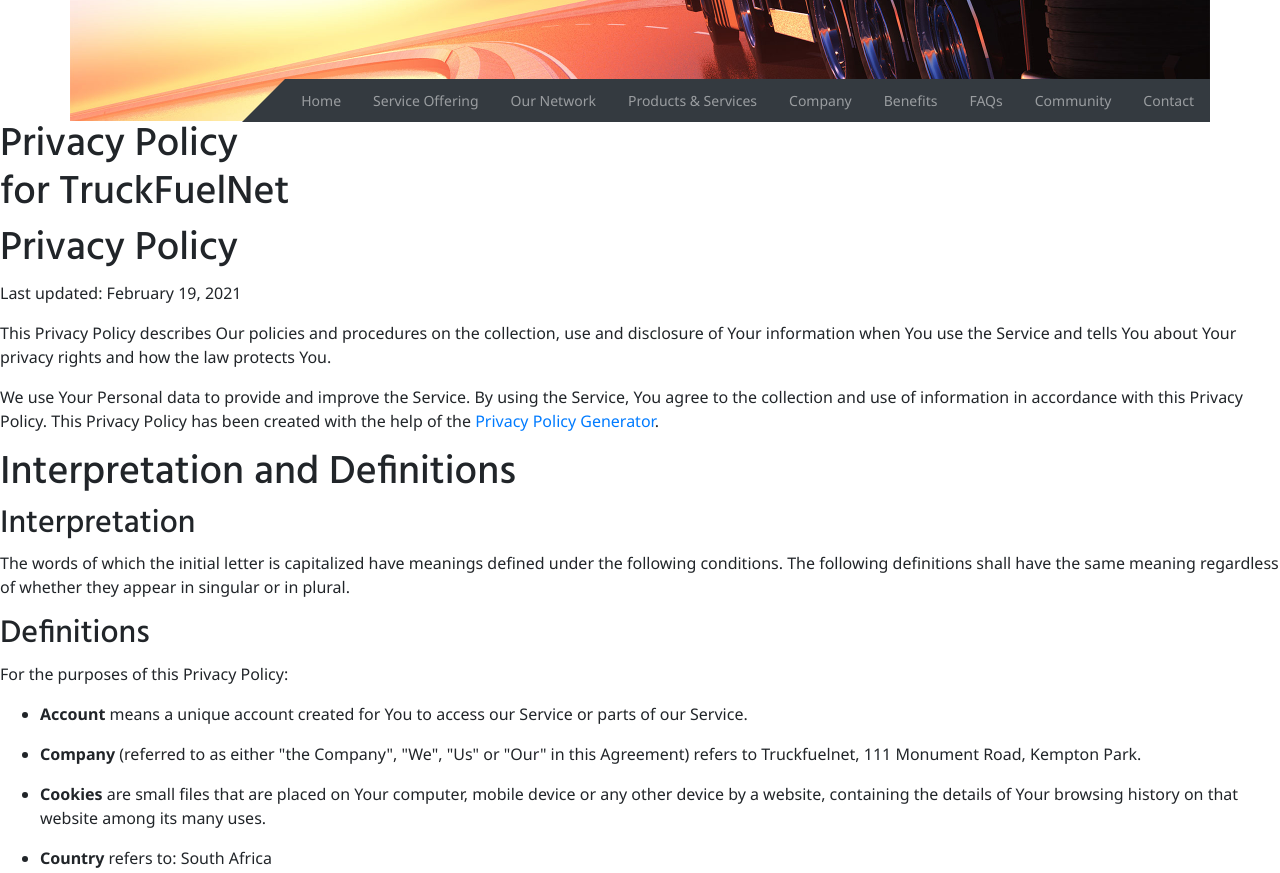
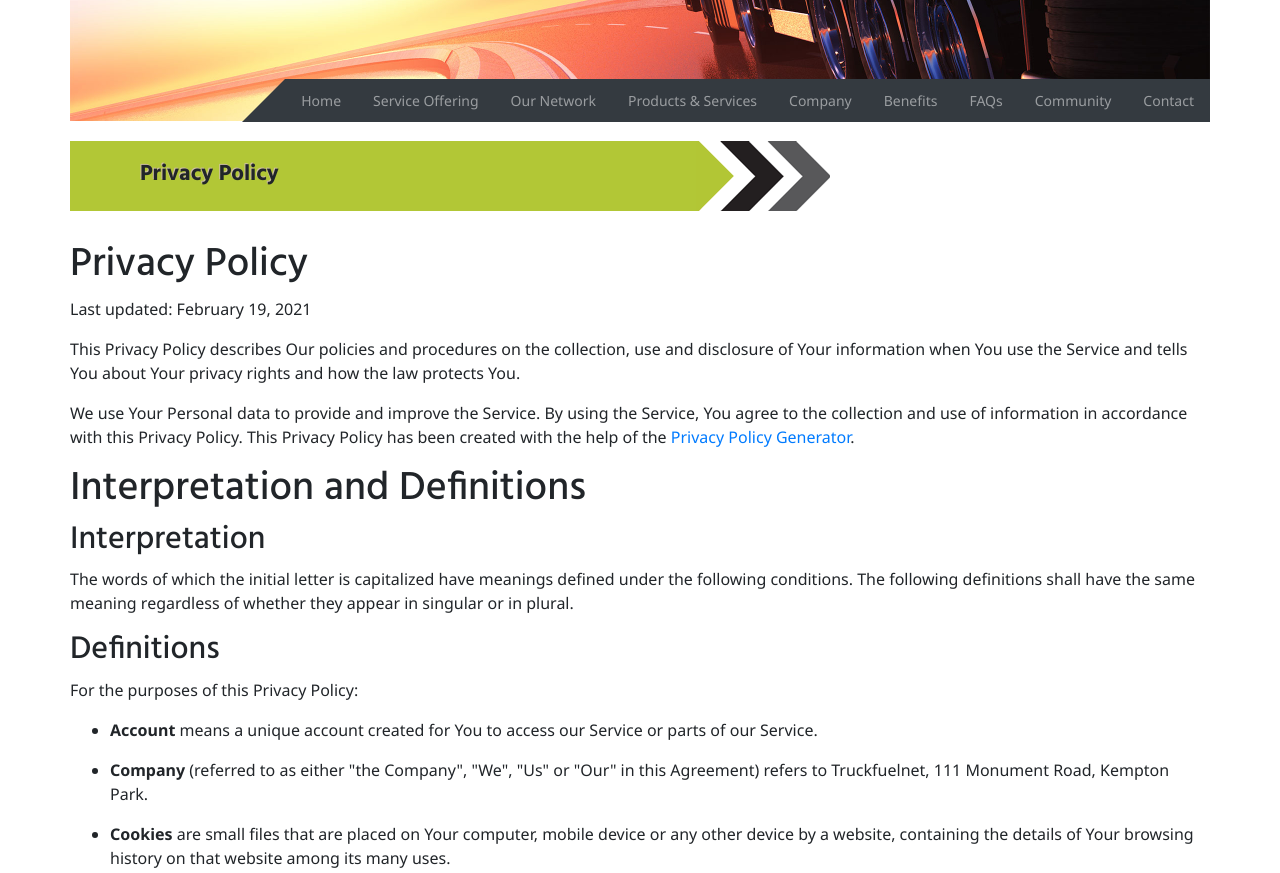
Before and after one commit to Code-Collective-C/tfn, an Eleventy site: page privacypolicy.html in a window 1280 px wide. Shown: the part 420-1293 px from the top of the page. Built offline with nearby package versions, Linux system fonts and the light colour scheme; Eleventy itself is replaced by a stand-in of ours; files that its build step writes are made by us from their sources.

Commit message:
Update privacypolicy.html

```diff
--- a/privacypolicy.html
+++ b/privacypolicy.html
@@ -1,10 +1,19 @@
 {% include header.html, title: "TruckFuelNet - Privacy Policy"  %}
 
- <h1>Privacy Policy for TruckFuelNet </h1>
+<div class="container intro">
+    <div class="row">
+        <div class="col-lg-8 h1green align-middle">
+            <img class="pull-right h1arw" src="/images/green_chev.png" alt="">
+            <h1>Privacy Policy</h1>
+        </div>
+    </div>
+    <p class="clearfix"></p>
 
-<section>
-<div class="en section_container" section-language="en">
-<div id="md_en" data-target="out_en" class="agreement_md"><h1>Privacy Policy</h1>
+</div>
+
+<div class="container">
+ <div class="row">
+<div><h1>Privacy Policy</h1>
 <p>Last updated: February 19, 2021</p>
 <p>This Privacy Policy describes Our policies and procedures on the collection, use and disclosure of Your information when You use the Service and tells You about Your privacy rights and how the law protects You.</p>
 <p>We use Your Personal data to provide and improve the Service. By using the Service, You agree to the collection and use of information in accordance with this Privacy Policy. This Privacy Policy has been created with the help of the <a href="https://www.freeprivacypolicy.com/free-privacy-policy-generator/" target="_blank">Privacy Policy Generator</a>.</p>
@@ -180,11 +189,12 @@
 <h1>Contact Us</h1>
 <p>If you have any questions about this Privacy Policy, You can contact us:</p>
 <ul>
-<li>By email: <a href="/cdn-cgi/l/email-protection" class="__cf_email__" data-cfemail="b2dfd3c0d9d7c6dbdcd5f2c6d4dc9cd1dd9cc8d3">[email&#160;protected]</a></li>
+<li>By email: <a href="mailto:marketing@tfn.co.za">marketing@tfn.co.za</a></li>
 </ul>
 </div>
-<div id="out_en" class="agreement_output"></div>
+
 </div>
-</section>
+</div>
+</div>
 
 {% include page-footer.html %}
```
